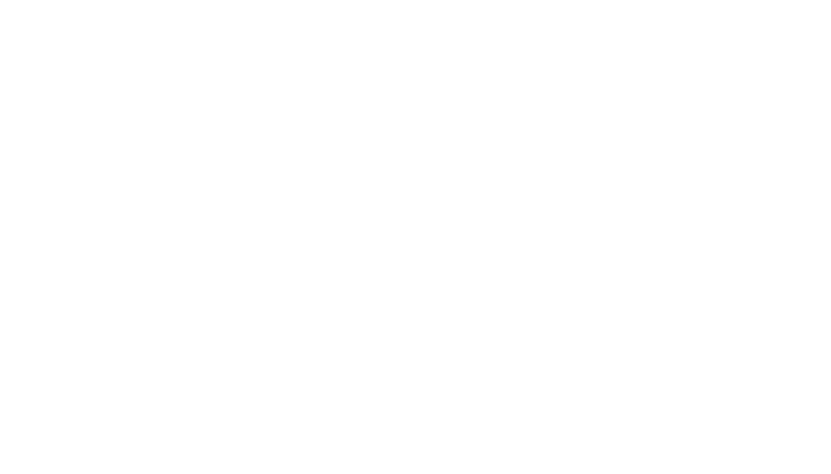
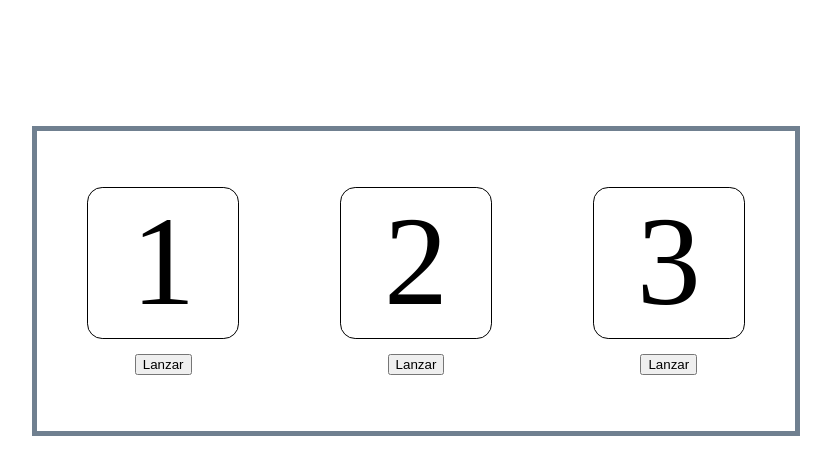
Before and after one commit to PanchoMen/dados, a website built with Parcel: page src/index.html in a window 1280 px wide. Shown: the whole page, without its empty margins (224-1055 px from the left). Built offline with nearby package versions, Linux system fonts and the light colour scheme.

Commit message:
Primer diseño funcional

```diff
--- a/src/css/style.css
+++ b/src/css/style.css
@@ -0,0 +1,27 @@
+#container{
+	width: 60%;
+	height: 300px;
+	margin: auto;
+	margin-top: 10%;
+	background-color: white;
+	border: 5px solid slategray;
+	display: flex;
+	justify-content: space-around;
+	align-items: center;
+}
+
+.dado{
+	width: 150px;
+	height: 150px;
+	background-color: white;
+	border: 1px solid black;
+	border-radius: 10%;
+	text-align: center;
+	font-size: 8em;
+}
+
+button{
+	display: block;
+	margin: auto;
+	margin-top: 10%;
+}
--- a/src/index.html
+++ b/src/index.html
@@ -4,10 +4,23 @@
 	<meta charset="UTF-8">
 	<meta name="viewport" content="width=device-width, initial-scale=1.0">
 	<link rel="stylesheet" href="css/style.css">
-	<script src="js/index.js"></script>
+	<script defer src="js/index.js"></script>
 	<title>Dados</title>
 </head>
 <body>
-
+	<div id="container">
+		<div class="dadoContainer">
+			<div class="dado">1</div>
+			<button id="boton1">Lanzar</button>
+		</div>
+		<div class="dadoContainer">
+			<div class="dado">2</div>
+			<button id="boton2">Lanzar</button>
+		</div>
+		<div class="dadoContainer">
+			<div class="dado">3</div>
+			<button id="boton3">Lanzar</button>
+		</div>
+	</div>
 </body>
 </html>
--- a/src/js/index.js
+++ b/src/js/index.js
@@ -0,0 +1,13 @@
+function generarAleatorio(){
+	return Math.ceil(Math.random() * 6);
+}
+
+function lanzarDado(dado){
+	dado.textContent = generarAleatorio();
+}
+
+
+let dadosContainers = [...document.getElementsByClassName("dadoContainer")];
+dadosContainers.forEach(dadoContainer => {
+	dadoContainer.children[1].addEventListener('click', function(){lanzarDado(dadoContainer.children[0])});
+});
```
